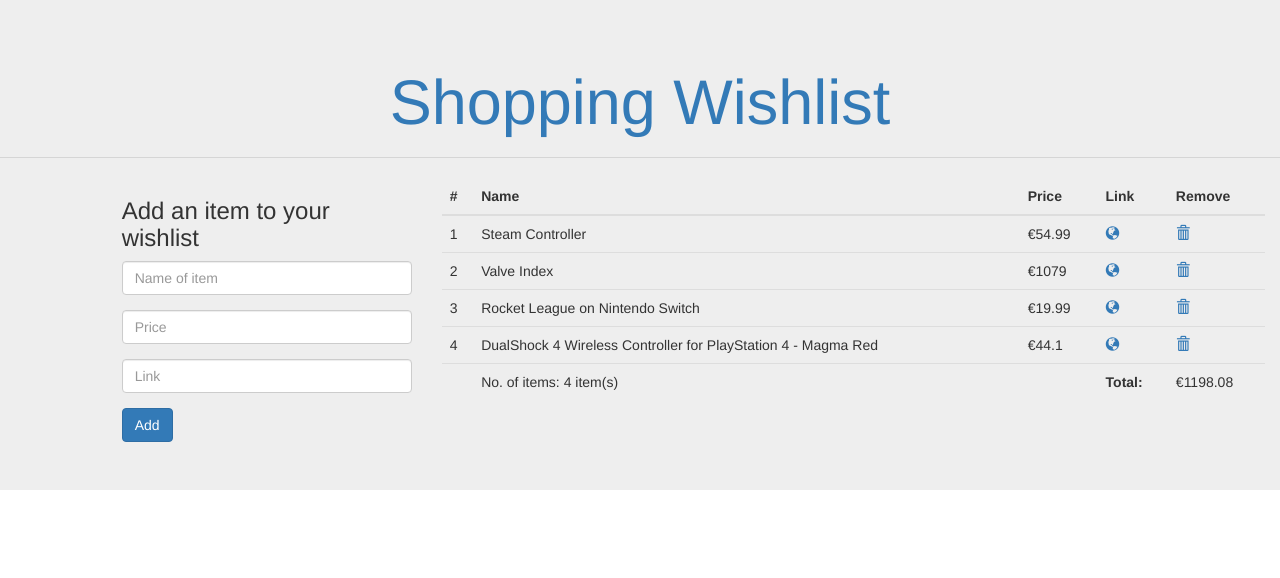
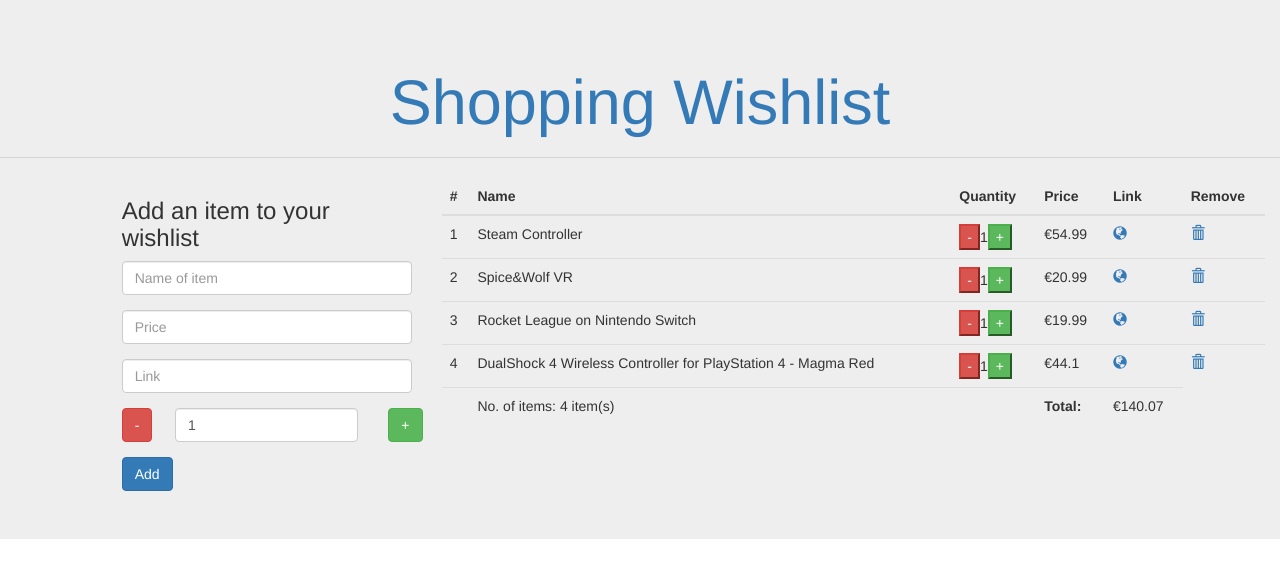
Before and after one commit to Kigaru/shopping-wishlist, a React (Create React App) app: page / in a window 1280 px wide. Shown: the top 578 px of the page. Built offline with nearby package versions, Linux system fonts and the light colour scheme.

Commit message:
Implemented Change in quantity

```diff
--- a/src/App.js
+++ b/src/App.js
@@ -5,8 +5,8 @@
 import api from './dataStore/stubAPI'
 
 export default class App extends Component {
-  addProduct = (name,price,link) => {
-    api.add(name,parseFloat(price),link);
+  addProduct = (name,price,link,quantity) => {
+    api.add(name,parseFloat(price),link,quantity);
     this.setState({});
   };
 
--- a/src/components/wishlistForm/index.js
+++ b/src/components/wishlistForm/index.js
@@ -2,16 +2,26 @@
 
 export default class Form extends Component {
 
-  state = {name: "", price: "", link: ""}
+  state = {name: "", price: "", link: "", quantity: "1"}
 
   handleNameChange = (e) => this.setState({name: e.target.value});
   handlePriceChange = (e) => this.setState({price: e.target.value});
   handleLinkChange = (e) => this.setState({link: e.target.value});
+  handleQuantityChange = (e) => this.setState({quantity: e.target.value});
+  increaseQuantity = (e) => this.setState({quantity: parseInt(this.state.quantity)+1});
+  decreaseQuantity = (e) => {
+
+    if(parseInt(this.state.quantity) > 1) {
+      this.setState({quantity: parseInt(this.state.quantity)-1})
+    }
+  };
 
   handleSubmit = (e) => {
     e.preventDefault();
-    this.props.handleAdd(this.state.name, this.state.price,this.state.link);
-    this.setState({name: "", price: "", link: ""});
+    let money = 0;
+    if(!isNaN(parseInt(this.state.price))) {money = this.state.price}
+    this.props.handleAdd(this.state.name, money, this.state.link, this.state.quantity);
+    this.setState({name: "", price: "", link: "", quantity: "1"});
   }
 
   render() {
@@ -39,9 +49,24 @@
                 value= {this.state.link}
                 onChange={this.handleLinkChange}></input>
             </div>
+            <div className="form-group row">
+              <div className="col-sm-2">
+              <input type="button" value="-" className="btn btn-danger" onClick={this.decreaseQuantity} />
+              </div>
+
+              <div className="col-sm-8">
+              <input type="text" className="form-control" value= {this.state.quantity} onChange={this.handleQuantityChange}></input>
+              </div>
+
+              <div className="col-sm-2">
+                <input type="button" value="+" className="btn btn-success" onClick={this.increaseQuantity} />
+              </div>
+
+
+            </div>
             <button type="submit" className="btn btn-primary"
             onClick={this.handleSubmit}>Add</button>
-        </form>
+          </form>
         );
     }
 }
--- a/src/components/wishlistItem/index.js
+++ b/src/components/wishlistItem/index.js
@@ -1,6 +1,18 @@
 import React, { Component, Fragment } from 'react';
 
 export default class WishlistItem extends Component {
+
+
+    increaseQuantity = (e) => this.props.handleModifyQuantity(this.props.item.id,1);
+
+    decreaseQuantity = (e) => {
+            if(this.props.item.quantity > 1) {
+                this.props.handleModifyQuantity(this.props.item.id, -1);
+            }
+        }
+
+
+
     render() {
 
         let data = this.props.item;
@@ -10,32 +22,16 @@
             <tr>
             <td scope="row">{data.id}</td>
             <td scope="row">{data.name}</td>
+            <td scope="row">
+                <input type="button" value="-" className="btn-danger" onClick={this.decreaseQuantity} />
+                {data.quantity}
+                <input type="button" value="+" className="btn-success" onClick={this.increaseQuantity} />
+            </td>
             <td scope="row">€{data.price}</td>
-            <td scope="row"><a target="_blank" href={data.link}><span class="glyphicon glyphicon-globe"></span></a></td>
-            <td scope="row"><a href="#"><span class="glyphicon glyphicon-trash"></span></a></td>
+            <td scope="row"><a target="_blank" href={data.link}><span className="glyphicon glyphicon-globe"></span></a></td>
+            <td scope="row"><a href="#"><span className="glyphicon glyphicon-trash"></span></a></td>
             </tr>
         </Fragment>
           );
       }
   }
-
-  //   let line = this.props.post.link ? (
-        //       <a href={this.props.post.link}>{this.props.post.title}</a>
-        //   ) : (
-        //       <span>{this.props.post.title}</span>
-        //   );
-
-        //   return (
-        //       <Fragment>
-        //           <span className="ptr" >
-        //               <FontAwesomeIcon icon={["fas", "thumbs-up"]} size="2x" />
-        //           {` ${this.props.post.upvotes}`}
-        //           </span>
-        //           <span className="newsitem">
-        //               {line}
-        //               <span>
-        //                   <a href="/">Comments</a>
-        //               </span>
-        //           </span>
-        //           <p className="author">{this.props.post.author}</p>
-        //       </Fragment>
--- a/src/components/wishlistList/index.js
+++ b/src/components/wishlistList/index.js
@@ -1,23 +1,33 @@
 import React, { Component } from 'react';
 import WishlistItem from '../wishlistItem/';
+import api from '../../dataStore/stubAPI'
 
 export default class WishlistList extends Component {
+    modifyQuantity = (id, number) => {
+        api.modifyQuantity(id,number);
+        this.setState({});
+      };
+
     render() {
 
         let totalPrice = 0;
 
         const wishlistItems = this.props.items.map(c => (
-            totalPrice += c.price,
-            <WishlistItem key={c.id} item={c} />
+            totalPrice += (c.price * c.quantity),
+            <WishlistItem key={c.id} item={c} handleModifyQuantity={this.modifyQuantity}/>
         ));
+
+
+        totalPrice = totalPrice.toFixed(2);
 
         return (
 
-        <table class="table table-hover">
+        <table className="table table-hover">
             <thead>
             <tr>
             <th scope="col">#</th>
             <th scope="col">Name</th>
+            <th scope="col">Quantity</th>
             <th scope="col">Price</th>
             <th scope="col">Link</th>
             <th scope="col">Remove</th>
--- a/src/dataStore/stubAPI.js
+++ b/src/dataStore/stubAPI.js
@@ -7,25 +7,29 @@
                 id: 1,
                 name: "Steam Controller",
                 price: 54.99,
-                link: "https://store.steampowered.com/app/353370/"
+                link: "https://store.steampowered.com/app/353370/",
+                quantity: 1
               },
               {
                 id: 2,
-                name: "Valve Index",
-                price: 1079,
-                link: "https://store.steampowered.com/sub/354231/"
+                name: "Spice&Wolf VR",
+                price: 20.99,
+                link: "https://store.steampowered.com/app/1065970",
+                quantity: 1
               },
               {
                 id: 3,
                 name: "Rocket League on Nintendo Switch",
                 price: 19.99,
-                link: "https://www.nintendo.com/games/detail/rocket-league-switch/"
+                link: "https://www.nintendo.com/games/detail/rocket-league-switch/",
+                quantity: 1
               },
               {
                 id: 4,
                 name: "DualShock 4 Wireless Controller for PlayStation 4 - Magma Red",
                 price: 44.10,
-                link: "https://www.amazon.com/DualShock-Wireless-Controller-PlayStation-Magma-4/dp/B01MD19OI2?pf_rd_p=190167bc-8caf-4fc0-8d35-69c23fc562c8&pd_rd_wg=RICuo&pf_rd_r=STERBJFCFYC491G74A7T&ref_=pd_gw_unk&pd_rd_w=Sl0RK&pd_rd_r=5b1da968-da23-418c-969c-4376f15cdb96&th=1"
+                link: "https://www.amazon.com/DualShock-Wireless-Controller-PlayStation-Magma-4/dp/B01MD19OI2?pf_rd_p=190167bc-8caf-4fc0-8d35-69c23fc562c8&pd_rd_wg=RICuo&pf_rd_r=STERBJFCFYC491G74A7T&ref_=pd_gw_unk&pd_rd_w=Sl0RK&pd_rd_r=5b1da968-da23-418c-969c-4376f15cdb96&th=1",
+                quantity: 1
               }
         ];
     }
@@ -34,7 +38,7 @@
         return this.products;
     }
 
-    add(name, price, link) {
+    add(name, price, link, quantity) {
         let id = 1;
         let last = lodash.last(this.products);
         if (last) { //if last has a number, else leave it as it is
@@ -45,14 +49,21 @@
         id,
         name,
         price,
-        link
+        link,
+        quantity
         });
         return newLen > len; //return true if the length of the new list is bigger than the old list
     }
 
+    modifyQuantity(id, number) {
+      let change = this.getProduct(id).quantity;
+      this.getProduct(id).quantity += number;
+      if(change != this.getProduct(id).quantity) return true;
+    }
+
     getProduct(id) {
         let index = lodash.findIndex(this.products, product => product.id === id);
-        let result = index !== -1 ? this.posts[index] : null;
+        let result = index !== -1 ? this.products[index] : null;
         return result;
     }
 
```
